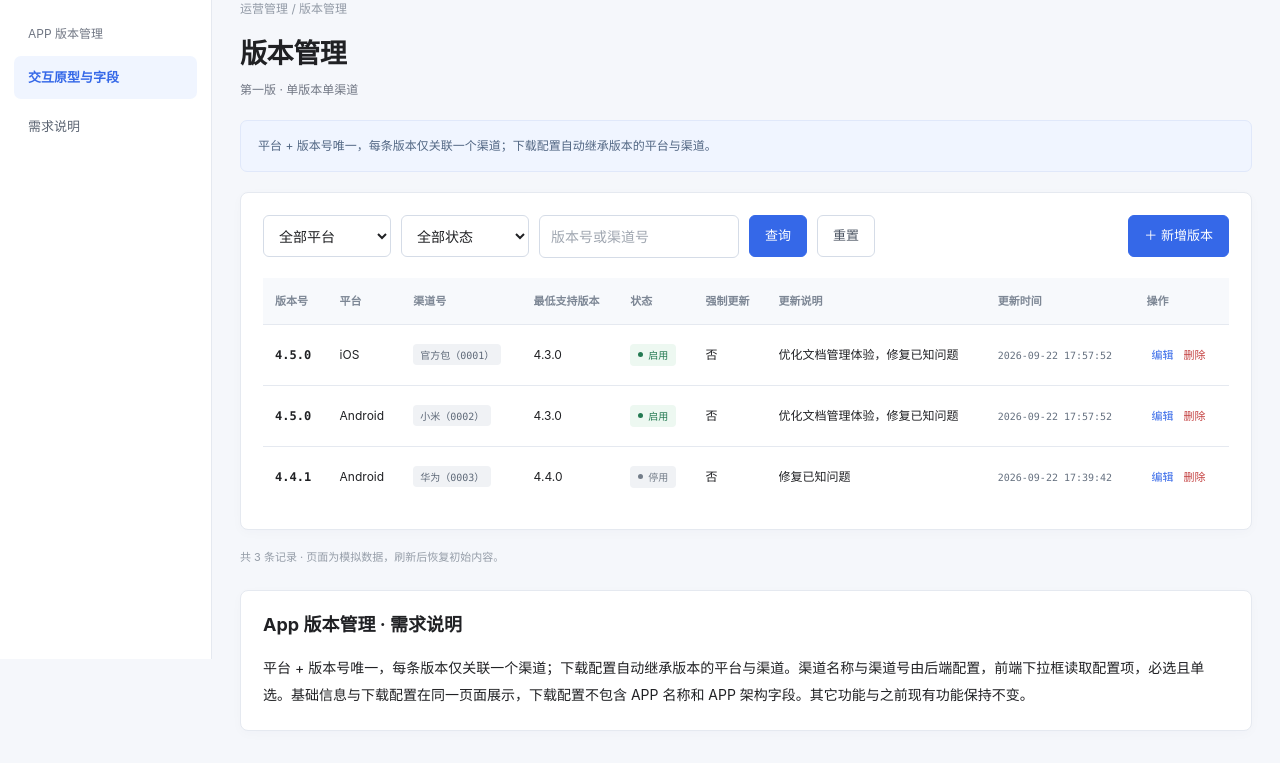
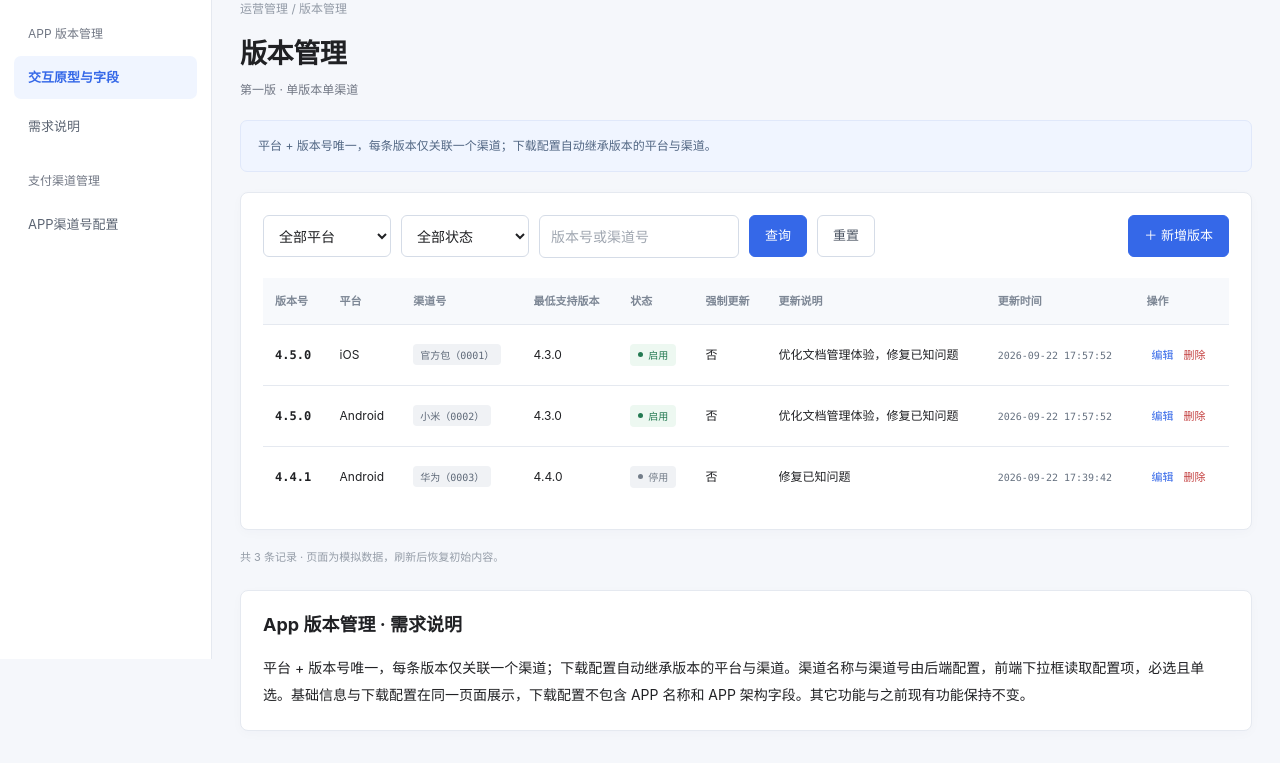
Before and after one commit to 4535027-source/Mullet-, a plain HTML site: page app-version-admin/index.html in a window 1280 px wide. Shown: the part 141-904 px from the top of the page. Drawn offline with Linux system fonts and the light colour scheme.

Commit message:
版本管理页侧边栏新增「支付渠道管理 · APP渠道号配置」入口

```diff
--- a/app-version-admin/index.html
+++ b/app-version-admin/index.html
@@ -27,11 +27,16 @@ html{scroll-padding-block:20px}body{overflow-wrap:break-word}.shell,.main,.conte
     <aside class="sidebar">
       <div><a class="logo" href="#prototype" aria-label="Mullet 首页">mullet<span>.</span></a><div class="logo-sub">MANAGEMENT<br>CONSOLE</div></div>
       <div class="nav-group">APP 版本管理</div>
-      <nav class="side-nav" aria-label="页面导航"><a class="active" href="#prototype">交互原型与字段</a><a href="#rules">需求说明</a></nav>
+      <nav class="side-nav" aria-label="页面导航"><a class="active" href="#prototype" data-view="version">交互原型与字段</a><a href="#rules" data-view="version">需求说明</a></nav>
+      <div class="nav-group" style="margin-top:22px">支付渠道管理</div>
+      <nav class="side-nav" aria-label="支付渠道管理导航"><a href="#payment-channel" data-view="payment">APP渠道号配置</a></nav>
     </aside>
     <main class="main">
       <header class="topbar"><div class="topbar-left"><span class="menu-icon">☰</span>运营管理</div><div class="topbar-right"><span class="prototype-badge">版本管理原型</span><span class="admin-name">Mullet 管理员</span></div></header>
       <nav class="subnav" aria-label="页内导航"><a class="active" href="#prototype">版本管理</a><a href="#field-guide">需求说明</a></nav>
+      <section id="paymentChannelView" hidden aria-label="支付渠道管理 · APP渠道号配置原型">
+        <iframe src="./payment-channel.html" title="支付渠道管理 · APP渠道号配置原型" style="display:block;width:100%;height:calc(100vh - 64px);border:0" loading="lazy"></iframe>
+      </section>
       <div class="content" id="prototype">
         <div class="breadcrumb">运营管理 / 版本管理</div>
         <div class="page-heading"><h1>版本管理</h1><p>第一版 · 单版本单渠道</p></div>
@@ -87,6 +92,20 @@ html{scroll-padding-block:20px}body{overflow-wrap:break-word}.shell,.main,.conte
     </main>
   </div>
   <div class="toast" id="toast" role="status" aria-live="polite" hidden></div>
+  <script>
+    // 侧边栏切换：#payment-channel 显示支付渠道原型，其余锚点显示版本管理原型
+    (function(){
+      const pay=document.getElementById('paymentChannelView'),ver=document.getElementById('prototype'),sub=document.querySelector('.subnav'),badge=document.querySelector('.prototype-badge');
+      function route(){
+        const isPay=location.hash==='#payment-channel';
+        pay.hidden=!isPay; ver.hidden=isPay; if(sub)sub.hidden=isPay;
+        if(badge)badge.textContent=isPay?'支付渠道管理原型':'版本管理原型';
+        document.querySelectorAll('.side-nav a').forEach(a=>a.classList.toggle('active',isPay?a.dataset.view==='payment':(a.getAttribute('href')===(location.hash||'#prototype'))||(!location.hash&&a.getAttribute('href')==='#prototype')));
+        if(isPay)window.scrollTo(0,0);
+      }
+      window.addEventListener('hashchange',route);route();
+    })();
+  </script>
   <script>
     "use strict";
     const byId=id=>document.getElementById(id);
```
